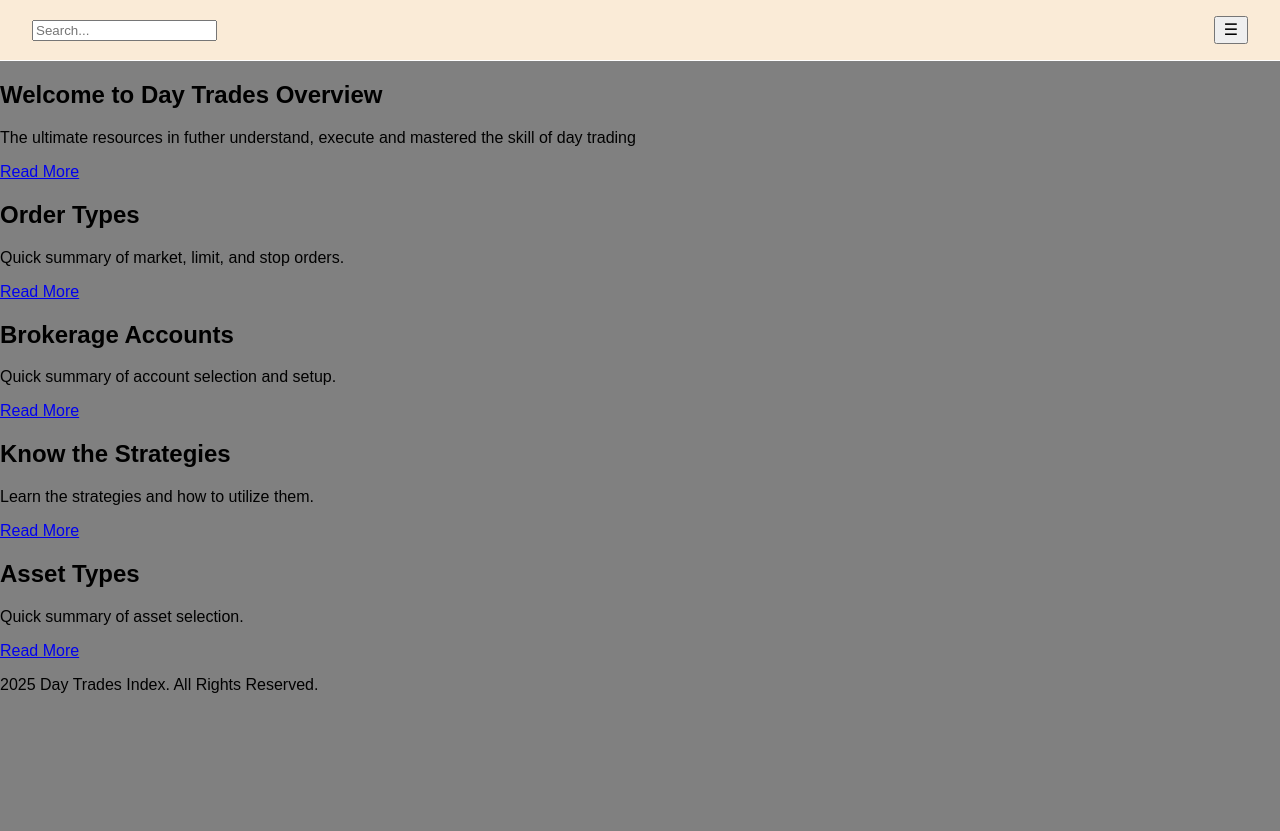
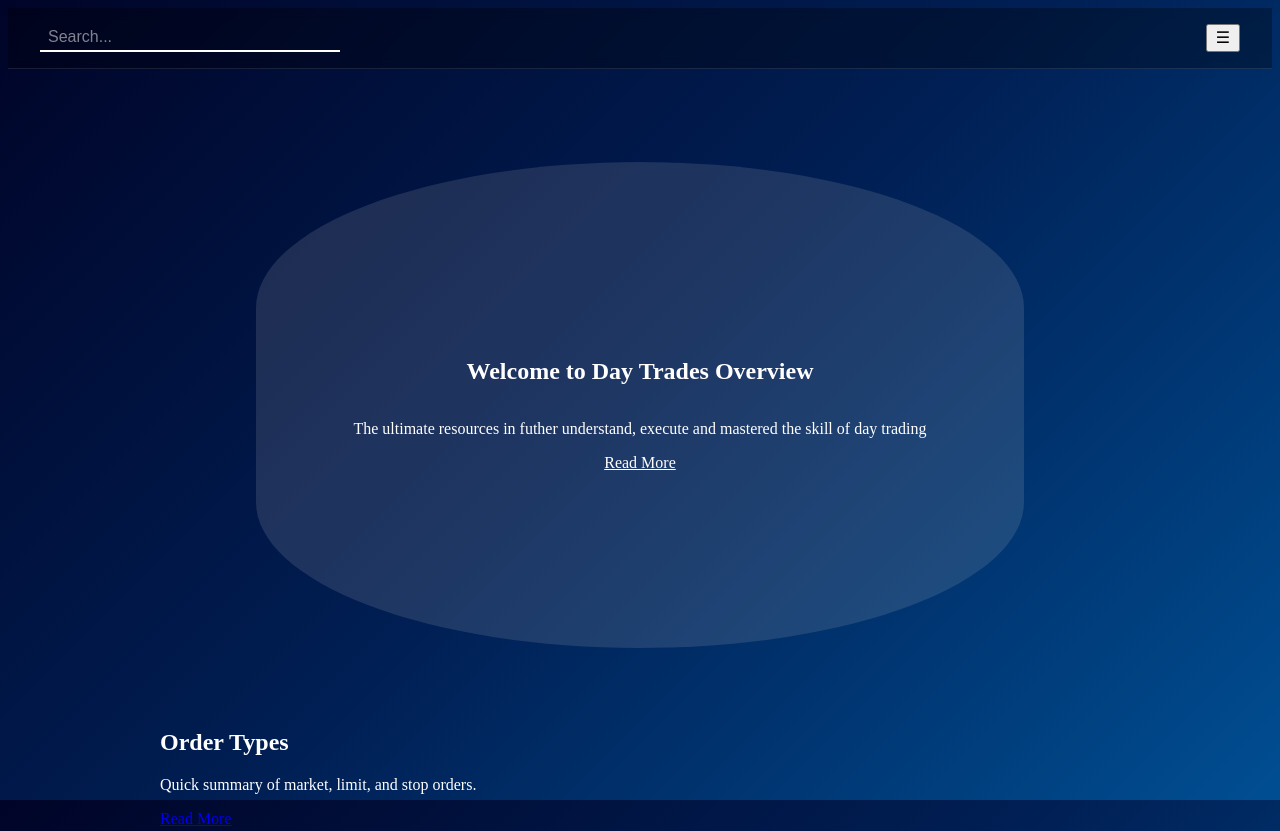
Before and after one commit to ssasukek/CSC437-monorepo, a website: page packages/proto/public/index.html in a window 1280 px wide. Shown: the top 831 px of the page. Before the commit the page ends 800 px from the top, so only its background shows below. Drawn offline with Linux system fonts and the light colour scheme.

Commit message:
index semi meh

```diff
--- a/packages/proto/public/index.html
+++ b/packages/proto/public/index.html
@@ -8,23 +8,16 @@
         /*lab 3 : color*/
         /*color of background (whole pg)*/
         body{
-            margin: 0;
-            font-family: sans-serif;
-            background-color:grey;
-            color: black
+            background: var(--gradient-hero);
+            background-size: cover;
+            background-attachment: fixed;
+            color: var(--color-text-inverted);
         }
 
-        /*color of background (header) & color of text in the header*/
-        header{
-            color:black;
-            background-color:antiquewhite;
-            position: sticky;
-            top: 0;
-            border-bottom: 1px solid white;
-            padding: 1rem 2rem;
-            display: flex;
-            align-items: center;
-            justify-content: space-between;
+        main {
+            max-width: 960px;
+            margin: 0 auto;
+            padding: 2rem 1rem;
         }
 
         /*default color of text*/
@@ -62,7 +55,7 @@
     </header>
 
     <main>
-        <section id="sec1" class="content-sec">
+        <section id="sec1" class="content-sec hero">
             <h1>Welcome to Day Trades Overview</h1>
             <p>The ultimate resources in futher understand, execute and mastered the skill of day trading</p>
             <a href="daytrades.html">Read More</a>
--- a/packages/proto/public/styles/page.css
+++ b/packages/proto/public/styles/page.css
@@ -2,6 +2,54 @@
     dark color, so like mix of black and blue blend
     cover page should be simple, aesthetic yet engaging*/
 
+/*color of background (header) & color of text in the header*/
+header{
+    position: sticky;
+    top: 0;
+    display: flex;
+    align-items: center;
+    justify-content: space-between;
+
+    padding: 1rem 2rem;
+    background: rgba(0, 0, 0, 0.3);
+    border-bottom: 1px solid rgba(255, 255, 255, 0.1);
+    backdrop-filter: blur(6px);
+
+}
+
+.hero{
+    display: flex;
+    flex-direction: column;
+    align-items: center;
+    justify-content: center;
+
+    min-height: 60vh;
+    padding: 4rem 2rem;
+    text-align: center;
+
+    position: relative;
+
+}
+
+.hero::before {
+    content: "";
+    position: absolute;
+    width: 80%;
+    height: 80%;
+    background: rgba(200, 200, 200, 0.15);
+    border-radius: 50% / 30%;
+    z-index: 0;
+    top: 10%;
+    left: 10%;
+}
+
+.hero h1,
+.hero p,
+.hero a {
+    position: relative;
+    z-index: 1;
+    color: var(--color-text-inverted);
+}
 
 .dropdown{
     position: relative;
@@ -30,7 +78,7 @@
     display: block;
     padding: 0.5rem 1rem;
     text-decoration: none;
-    color: grey;
+    color: var(--color-text);
     transition: background-color 0.2s ease, color 0.2s ease;
 }
 
@@ -43,3 +91,17 @@
 .dropdown-content:hover{
     display:block;
 }
+
+.search-bar{
+    background: transparent;
+    border: none;
+    border-bottom: 2px solid white;
+    padding: 0.25rem 0.5rem;
+    width: 300px;
+    color: white;
+    font-size: 1rem;
+}
+
+.search-bar::placeholder {
+    color: rgba(255, 255, 255, 0.5);
+}
--- a/packages/proto/public/styles/tokens.css
+++ b/packages/proto/public/styles/tokens.css
@@ -15,5 +15,19 @@
     --color-text: rgb(51 51 51);
     --color-text-inverted: rgb(255 255 255);
 
+    /* Gradient */
+    --gradient-page:
+    linear-gradient(
+      90deg,
+      #f8fafc 0%,
+      #e2e8f0 100%
+    );
 
+    --gradient-hero:
+    linear-gradient(
+      135deg,
+      #000428 0%,
+      #001f54 50%,
+      #004e92 100%
+    );
 }
```
